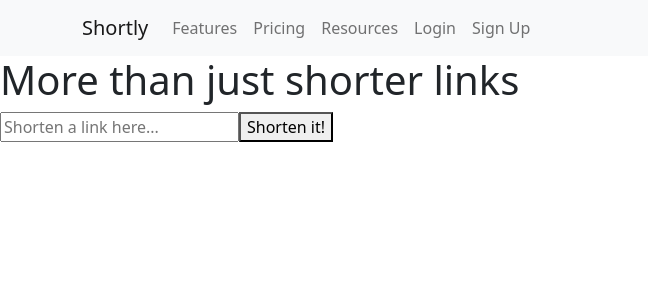
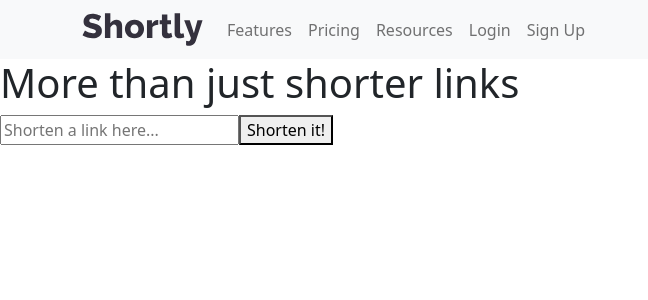
Before and after one commit to ZeenatLawal/Shortly, a React (Create React App) app: page / in a window 1280 px wide. Shown: the top 300 px of the page, without its empty margins (0-648 px from the left). Built offline with nearby package versions, Linux system fonts and the light colour scheme.

Commit message:
Replace Shortly text in navbar with logo

```diff
--- a/src/components/Navbar.js
+++ b/src/components/Navbar.js
@@ -3,11 +3,12 @@ import Navbar from 'react-bootstrap/Navbar';
 import Nav from 'react-bootstrap/Nav';
 import Container from 'react-bootstrap/Container';
 import '../styles/Navbar.css';
+import logo from '../images/logo.svg';
 
 const Navpanel = () => (
   <Navbar collapseOnSelect expand="lg" bg="light" variant="light">
     <Container>
-      <Navbar.Brand>Shortly</Navbar.Brand>
+      <Navbar.Brand><img src={logo} alt="Shortly Logo" /></Navbar.Brand>
       <Navbar.Toggle aria-controls="responsive-navbar-nav" />
       <Navbar.Collapse id="responsive-navbar-nav">
         <Nav className="align-items-center">
```
